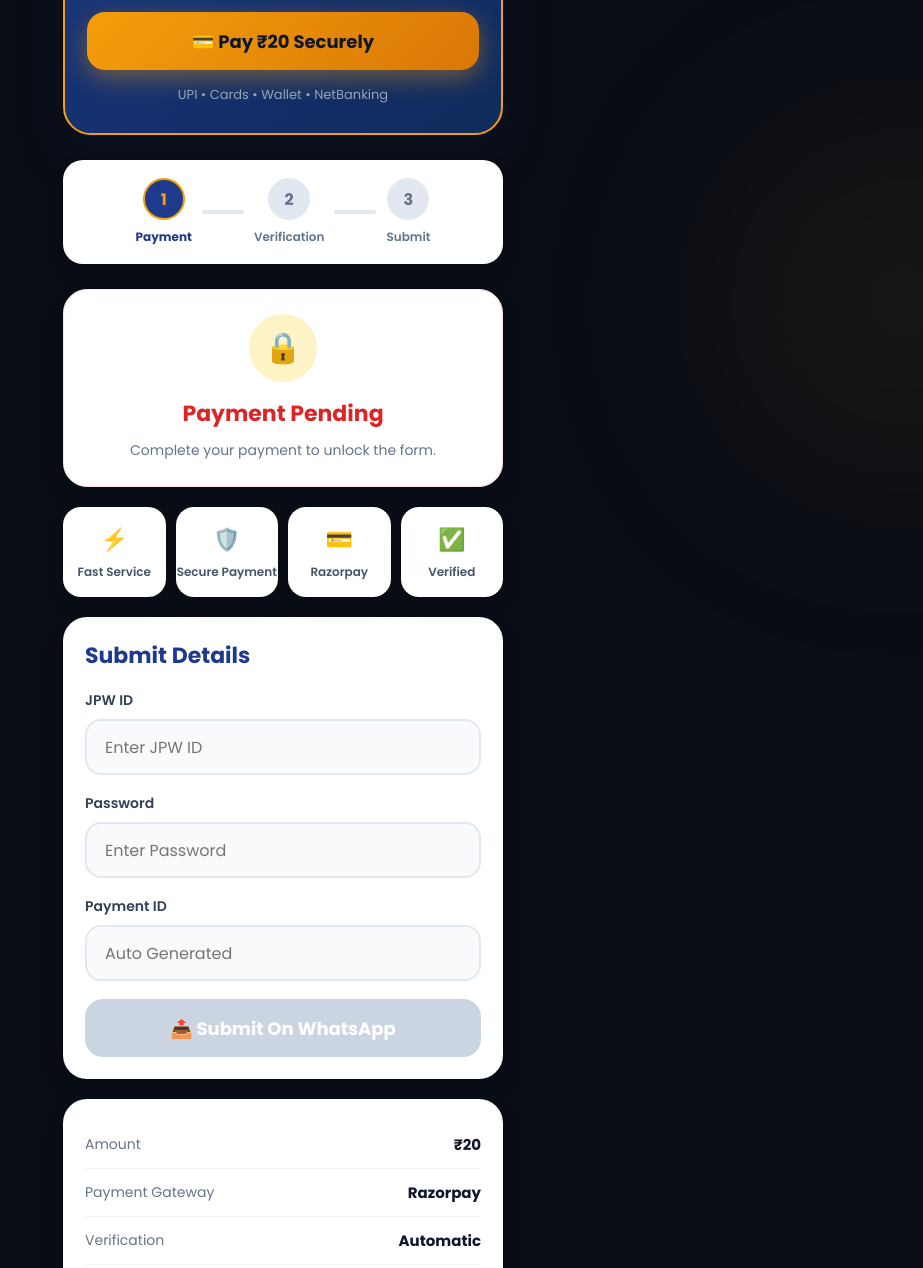
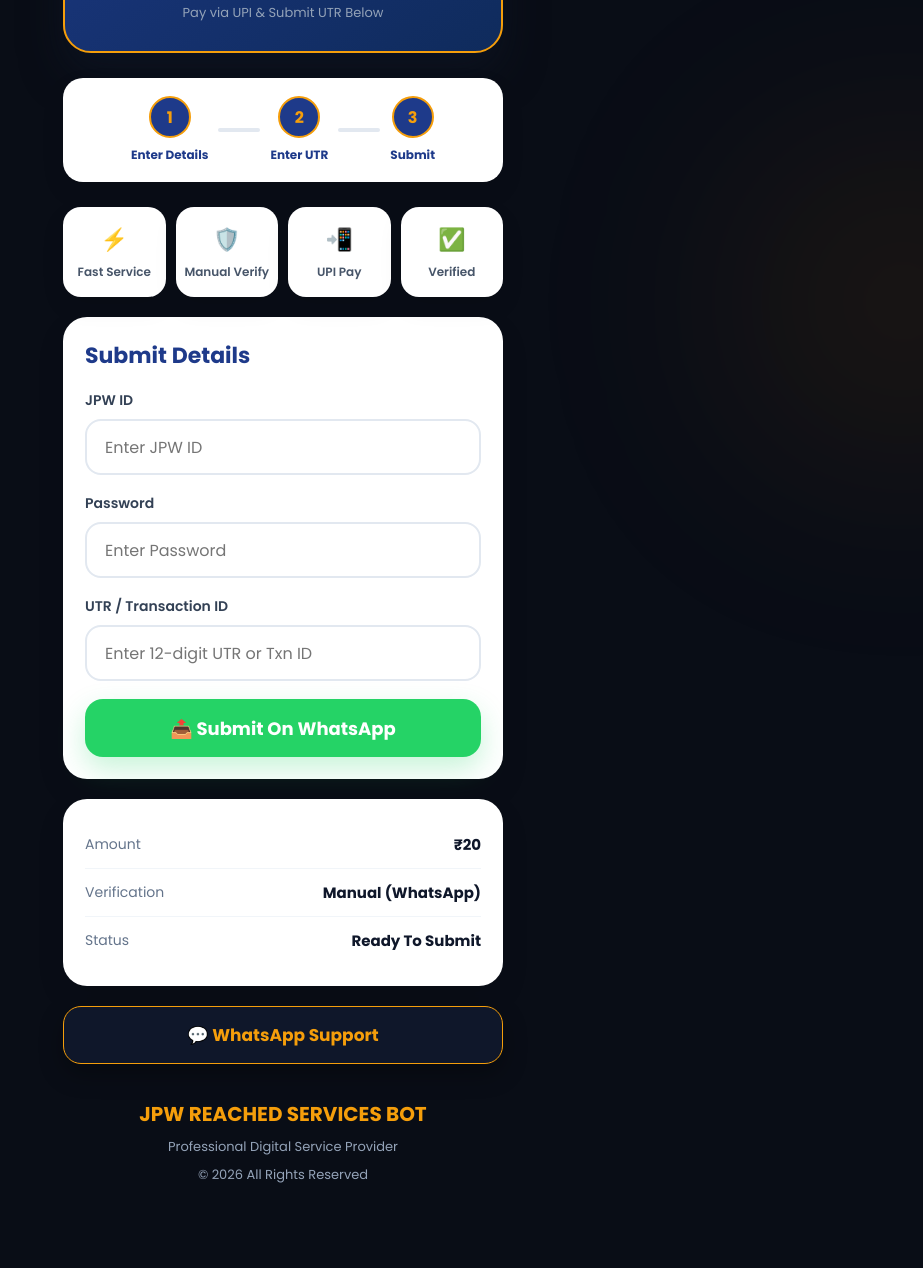
Before and after one commit to Sibay12/Jpw, a website: page index.html in a window 1280 px wide. Shown: the part 478-1746 px from the top of the page, without its empty margins (357-1280 px from the left). After the commit the page ends 1723 px from the top, so only its background shows below. Drawn offline with Linux system fonts and the light colour scheme.

Commit message:
Update index.html

```diff
--- a/index.html
+++ b/index.html
@@ -9,7 +9,6 @@
     <link rel="preconnect" href="https://fonts.gstatic.com" crossorigin>
     <link href="https://fonts.googleapis.com/css2?family=Poppins:wght@300;400;500;600;700;800&display=swap" rel="stylesheet">
     <link rel="stylesheet" href="style.css">
-    <script src="https://checkout.razorpay.com/v1/checkout.js"></script>
 </head>
 
 <body>
@@ -23,7 +22,7 @@
         <div class="topBar">
             <div class="marquee">
                 <span>
-                    🔥 Welcome To JPW REACHED SERVICES BOT • Complete ₹20 Payment • Payment Verification • Secure Service • Trusted Platform • Fast Delivery • Razorpay Secure Payment • JPW Reach •
+                    🔥 Welcome To JPW REACHED SERVICES BOT • Pay ₹20 • Manual Verification • Secure Service • Trusted Platform • Fast Delivery • JPW Reach •
                 </span>
             </div>
         </div>
@@ -41,7 +40,7 @@
             </div>
             <div class="liveStatus">
                 <span></span>
-                Secure
+                Active
             </div>
         </header>
 
@@ -63,11 +62,8 @@
                         Per Work Order
                     </span>
                 </div>
-                <button id="payBtn">
-                    💳 Pay ₹20 Securely
-                </button>
                 <div class="paymentType">
-                    UPI • Cards • Wallet • NetBanking
+                    Pay via UPI & Submit UTR Below
                 </div>
             </div>
         </section>
@@ -79,20 +75,20 @@
                     1
                 </div>
                 <p>
-                    Payment
+                    Enter Details
                 </p>
             </div>
             <div class="line"></div>
-            <div class="step">
+            <div class="step active">
                 <div class="circle">
                     2
                 </div>
                 <p>
-                    Verification
+                    Enter UTR
                 </p>
             </div>
             <div class="line"></div>
-            <div class="step">
+            <div class="step active">
                 <div class="circle">
                     3
                 </div>
@@ -100,19 +96,6 @@
                     Submit
                 </p>
             </div>
-        </section>
-
-        <!-- STATUS -->
-        <section class="statusCard" id="statusCard">
-            <div class="statusIcon">
-                🔒
-            </div>
-            <h3>
-                Payment Pending
-            </h3>
-            <p>
-                Complete your payment to unlock the form.
-            </p>
         </section>
 
         <!-- FEATURES -->
@@ -126,13 +109,13 @@
             <div class="feature">
                 🛡️
                 <p>
-                    Secure Payment
+                    Manual Verify
                 </p>
             </div>
             <div class="feature">
-                💳
+                📲
                 <p>
-                    Razorpay
+                    UPI Pay
                 </p>
             </div>
             <div class="feature">
@@ -153,24 +136,24 @@
                     <label>
                         JPW ID
                     </label>
-                    <input type="number" id="jpwid" placeholder="Enter JPW ID" disabled>
+                    <input type="number" id="jpwid" placeholder="Enter JPW ID">
                 </div>
 
                 <div class="inputBox">
                     <label>
                         Password
                     </label>
-                    <input type="password" id="password" placeholder="Enter Password" disabled>
+                    <input type="password" id="password" placeholder="Enter Password">
                 </div>
 
                 <div class="inputBox">
                     <label>
-                        Payment ID
+                        UTR / Transaction ID
                     </label>
-                    <input type="text" id="paymentid" placeholder="Auto Generated" readonly>
+                    <input type="text" id="utrid" placeholder="Enter 12-digit UTR or Txn ID">
                 </div>
 
-                <button type="button" id="submitBtn" disabled>
+                <button type="button" id="submitBtn">
                     📤 Submit On WhatsApp
                 </button>
             </form>
@@ -188,26 +171,18 @@
             </div>
             <div class="infoRow">
                 <span>
-                    Payment Gateway
-                </span>
-                <b>
-                    Razorpay
-                </b>
-            </div>
-            <div class="infoRow">
-                <span>
                     Verification
                 </span>
                 <b>
-                    Automatic
+                    Manual (WhatsApp)
                 </b>
             </div>
             <div class="infoRow">
                 <span>
                     Status
                 </span>
-                <b id="paymentStatus">
-                    Pending
+                <b>
+                    Ready To Submit
                 </b>
             </div>
         </section>
@@ -230,9 +205,6 @@
 
     </div>
 
-    <script>
-        window.RAZORPAY_KEY = "rzp_live_TDV22u0kDyxYgq";
-    </script>
     <script src="script.js"></script>
 
 </body>
```
